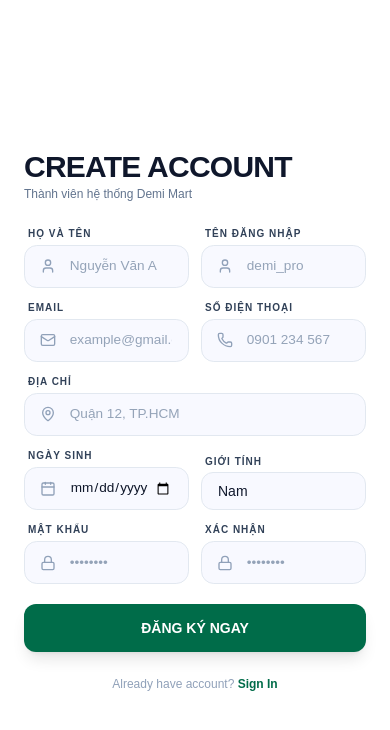
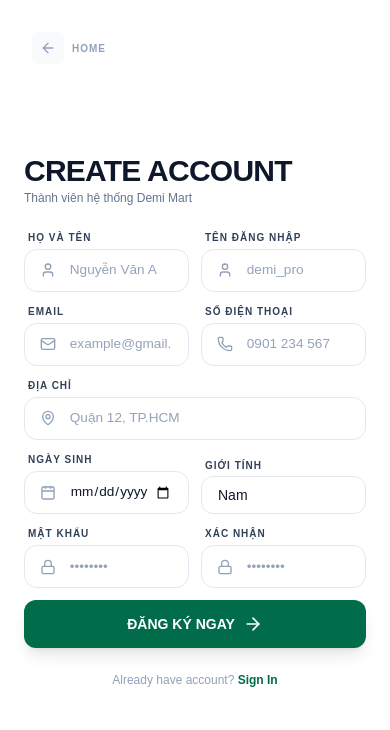
Before and after one commit to Joinney/Ecommerce_supermarket, a React (Vite) app in the folder frontend-web/: page /signup in a window 390 px wide. Shown: the top 730 px of the page. Built offline with nearby package versions, Linux system fonts and the light colour scheme.

Commit message:
UI: Đồng bộ kiểu đăng nhập/đăng ký, thêm nút Trang chủ và sửa lỗi nền trắng của ô nhập liệu.

```diff
--- a/frontend-web/src/App.jsx
+++ b/frontend-web/src/App.jsx
@@ -9,8 +9,8 @@ import Footer from "./components/Footer";
 
 // Pages
 import Home from "./pages/Home";
-import Login from "./pages/Login";
-import Signup from "./pages/Signup";
+import Login from "./pages/Auth/Login";
+import Signup from "./pages/Auth/Signup";
 
 /** * 1. LAYOUT CHÍNH (Có Header/Sidebar/Footer)
  */
--- a/frontend-web/src/pages/Login.jsx
+++ b/frontend-web/src/pages/Auth/Login.jsx
@@ -1,7 +1,7 @@
 import { useState, useContext } from "react";
-import { AuthContext } from "../context/AuthContext";
+import { AuthContext } from "../../context/AuthContext";
 import { useNavigate, Link } from "react-router-dom";
-import { Mail, Lock, Eye, EyeOff, ArrowRight, CheckCircle2 } from "lucide-react";
+import { Mail, Lock, Eye, EyeOff, ArrowRight, CheckCircle2, ArrowLeft } from "lucide-react";
 
 export default function Login() {
     const [username, setUsername] = useState("");
@@ -32,10 +32,9 @@ export default function Login() {
     };
 
     return (
-        /* fixed inset-0: Tràn màn hình, xóa viền đen body */
         <div className="fixed inset-0 h-screen w-screen flex bg-white overflow-hidden font-['Plus_Jakarta_Sans',sans-serif] z-[9999]">
 
-            {/* TRÁI: HERO SECTION - Đồng bộ 100% với Signup (Nền rau củ + Stats bên dưới) */}
+            {/* TRÁI: HERO SECTION */}
             <section className="hidden lg:flex lg:w-1/2 relative flex-col justify-between p-12 xl:p-16 text-white border-none shrink-0 overflow-hidden">
                 <div className="absolute inset-0 z-0">
                     <img
@@ -61,7 +60,6 @@ export default function Login() {
                     </p>
                 </div>
 
-                {/* Stats đồng bộ vị trí với Signup */}
                 <div className="relative z-10 flex gap-4 w-full max-w-sm">
                     {stats.map((item, index) => (
                         <div key={index} className="bg-white/10 backdrop-blur-md border border-white/20 p-4 xl:p-5 rounded-2xl flex-1 text-center">
@@ -72,8 +70,19 @@ export default function Login() {
                 </div>
             </section>
 
-            {/* PHẢI: LOGIN FORM - Kích thước max-w đồng bộ tuyệt đối với Signup */}
-            <section className="w-full lg:w-1/2 h-full flex flex-col items-center justify-center p-6 xl:p-20 bg-white shrink-0 overflow-hidden">
+            {/* PHẢI: LOGIN FORM */}
+            <section className="w-full lg:w-1/2 h-full flex flex-col items-center justify-center p-6 xl:p-20 bg-white shrink-0 overflow-hidden relative">
+
+                <Link
+                    to="/"
+                    className="absolute top-8 left-8 flex items-center gap-2 text-slate-400 hover:text-[#006c49] transition-all group font-bold text-[10px] uppercase tracking-widest"
+                >
+                    <div className="p-2 rounded-lg bg-slate-50 group-hover:bg-[#006c49]/10 transition-colors">
+                        <ArrowLeft size={16} />
+                    </div>
+                    <span>Home</span>
+                </Link>
+
                 <div className="w-full max-w-[400px] xl:max-w-[480px] space-y-8 animate-fadeIn">
                     <header className="space-y-1 text-left">
                         <h2 className="text-3xl xl:text-5xl font-black text-slate-900 tracking-tight leading-none uppercase">Welcome back</h2>
@@ -87,7 +96,6 @@ export default function Login() {
                     )}
 
                     <form onSubmit={handleSubmit} className="space-y-6">
-                        {/* Email Input Group - Label in hoa giống Signup */}
                         <div className="space-y-1.5 relative text-left">
                             <label className="text-[10px] xl:text-xs font-bold text-slate-700 uppercase tracking-widest ml-1">Email Address</label>
                             <div className="relative group">
@@ -103,7 +111,6 @@ export default function Login() {
                             </div>
                         </div>
 
-                        {/* Password Input Group */}
                         <div className="space-y-1.5 relative text-left">
                             <div className="flex justify-between items-center px-1">
                                 <label className="text-[10px] xl:text-xs font-bold text-slate-700 uppercase tracking-widest">Password</label>
@@ -176,7 +183,7 @@ export default function Login() {
                     padding-right: 1rem;
                     padding-top: 0.8rem;
                     padding-bottom: 0.8rem;
-                    background-color: #f8f9ff;
+                    background-color: white; /* Đã chuyển sang màu trắng */
                     border: 1px solid #e2e8f0;
                     border-radius: 0.8rem;
                     outline: none;
@@ -185,7 +192,10 @@ export default function Login() {
                     color: #0f172a;
                 }
                 .demi-input::placeholder { color: #94a3b8; opacity: 1; }
-                .demi-input:focus { border-color: #006c49; background-color: white; box-shadow: 0 0 0 4px rgba(0, 108, 73, 0.05); }
+                .demi-input:focus {
+                    border-color: #006c49;
+                    box-shadow: 0 0 0 4px rgba(0, 108, 73, 0.05);
+                }
                 @media (min-width: 1280px) {
                     .demi-input {
                         padding-top: 1.1rem;
--- a/frontend-web/src/pages/Signup.jsx
+++ b/frontend-web/src/pages/Auth/Signup.jsx
@@ -1,7 +1,7 @@
 import { useState, useContext, useId } from "react";
-import { AuthContext } from "../context/AuthContext";
+import { AuthContext } from "../../context/AuthContext";
 import { useNavigate, Link } from "react-router-dom";
-import { Mail, Lock, User, Phone, MapPin, Calendar, ArrowRight, CheckCircle2, Users } from "lucide-react";
+import { Mail, Lock, User, Phone, MapPin, Calendar, ArrowRight, CheckCircle2, Users, ArrowLeft } from "lucide-react";
 
 export default function Signup() {
     const baseId = useId();
@@ -67,7 +67,18 @@ export default function Signup() {
             </section>
 
             {/* PHẢI: SIGNUP FORM */}
-            <section className="w-full lg:w-1/2 h-full flex flex-col items-center justify-center p-6 xl:p-20 bg-white shrink-0 overflow-hidden">
+            <section className="w-full lg:w-1/2 h-full flex flex-col items-center justify-center p-6 xl:p-20 bg-white shrink-0 overflow-hidden relative">
+
+                <Link
+                    to="/"
+                    className="absolute top-8 left-8 flex items-center gap-2 text-slate-400 hover:text-[#006c49] transition-all group font-bold text-[10px] uppercase tracking-widest"
+                >
+                    <div className="p-2 rounded-lg bg-slate-50 group-hover:bg-[#006c49]/10 transition-colors">
+                        <ArrowLeft size={16} />
+                    </div>
+                    <span>Home</span>
+                </Link>
+
                 <div className="w-full max-w-[400px] xl:max-w-[460px] space-y-6 xl:space-y-8 animate-fadeIn">
                     <header className="space-y-1">
                         <h2 className="text-3xl xl:text-4xl font-extrabold text-slate-900 tracking-tight leading-none uppercase text-left">Create Account</h2>
@@ -105,7 +116,7 @@ export default function Signup() {
                             </InputGroup>
                             <div className="space-y-1">
                                 <label className="text-[10px] font-bold text-slate-700 uppercase tracking-widest ml-1">Giới tính</label>
-                                <select name="gender" value={formData.gender} onChange={handleChange} className="w-full px-4 py-2 xl:py-3 bg-[#f8f9ff] border border-slate-200 rounded-xl outline-none focus:border-[#006c49] text-sm xl:text-base appearance-none cursor-pointer text-slate-900">
+                                <select name="gender" value={formData.gender} onChange={handleChange} className="w-full px-4 py-2 xl:py-3 bg-white border border-slate-200 rounded-xl outline-none focus:border-[#006c49] text-sm xl:text-base appearance-none cursor-pointer text-slate-900">
                                     <option value="Nam">Nam</option>
                                     <option value="Nữ">Nữ</option>
                                     <option value="Khác">Khác</option>
@@ -122,8 +133,8 @@ export default function Signup() {
                             </InputGroup>
                         </div>
 
-                        <button disabled={loading} className="w-full bg-[#006c49] hover:bg-[#004d34] text-white py-3.5 xl:py-4.5 rounded-xl font-bold text-sm xl:text-lg shadow-lg active:scale-[0.98] transition-all uppercase mt-2">
-                            {loading ? "..." : "Đăng ký ngay"}
+                        <button disabled={loading} className="w-full bg-[#006c49] hover:bg-[#004d34] text-white py-3.5 xl:py-4.5 rounded-xl font-bold text-sm xl:text-lg shadow-lg active:scale-[0.98] transition-all uppercase mt-2 flex items-center justify-center gap-2">
+                            {loading ? "..." : <>Đăng ký ngay <ArrowRight size={20} /></>}
                         </button>
                     </form>
                     <p className="text-center text-xs xl:text-sm text-slate-400 font-medium">Already have account? <Link to="/login" className="text-[#006c49] font-black hover:underline">Sign In</Link></p>
@@ -137,19 +148,15 @@ export default function Signup() {
                     padding-right: 1rem;
                     padding-top: 0.65rem;
                     padding-bottom: 0.65rem;
-                    background-color: #f8f9ff;
+                    background-color: white; /* Đã đổi sang màu trắng */
                     border: 1px solid #e2e8f0;
                     border-radius: 0.8rem;
                     outline: none;
                     transition: all 0.3s;
                     font-size: 0.85rem;
-                    color: #0f172a; /* Màu chữ khi nhập */
+                    color: #0f172a;
                 }
-                /* Sửa lỗi chữ placeholder bị mờ */
-                .demi-input::placeholder {
-                    color: #94a3b8 !important; /* Màu slate-400 */
-                    opacity: 1;
-                }
+                .demi-input::placeholder { color: #94a3b8 !important; opacity: 1; }
                 .demi-input:focus {
                     border-color: #006c49;
                     background-color: white;
@@ -164,6 +171,8 @@ export default function Signup() {
                         border-radius: 1rem;
                     }
                 }
+                @keyframes fadeIn { from { opacity: 0; } to { opacity: 1; } }
+                .animate-fadeIn { animation: fadeIn 0.8s ease-in-out forwards; }
             `}} />
         </div>
     );
```
